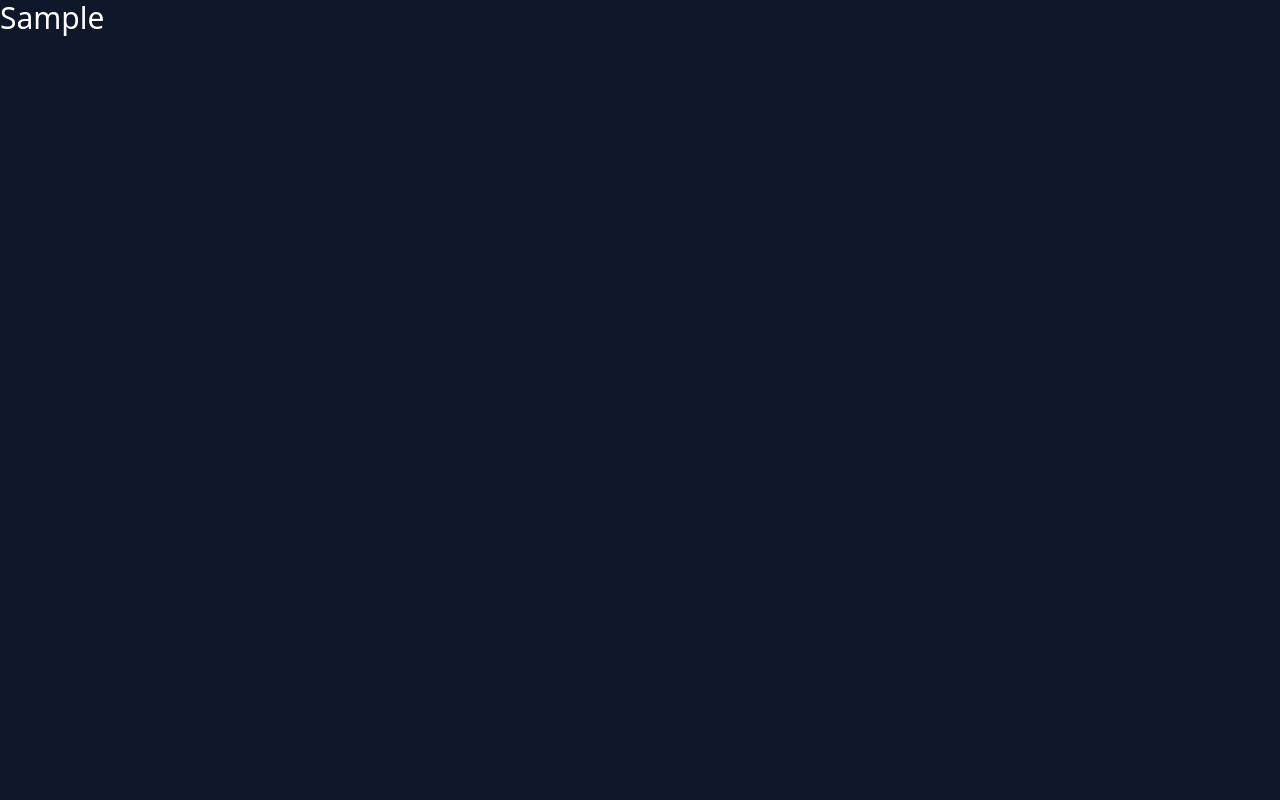
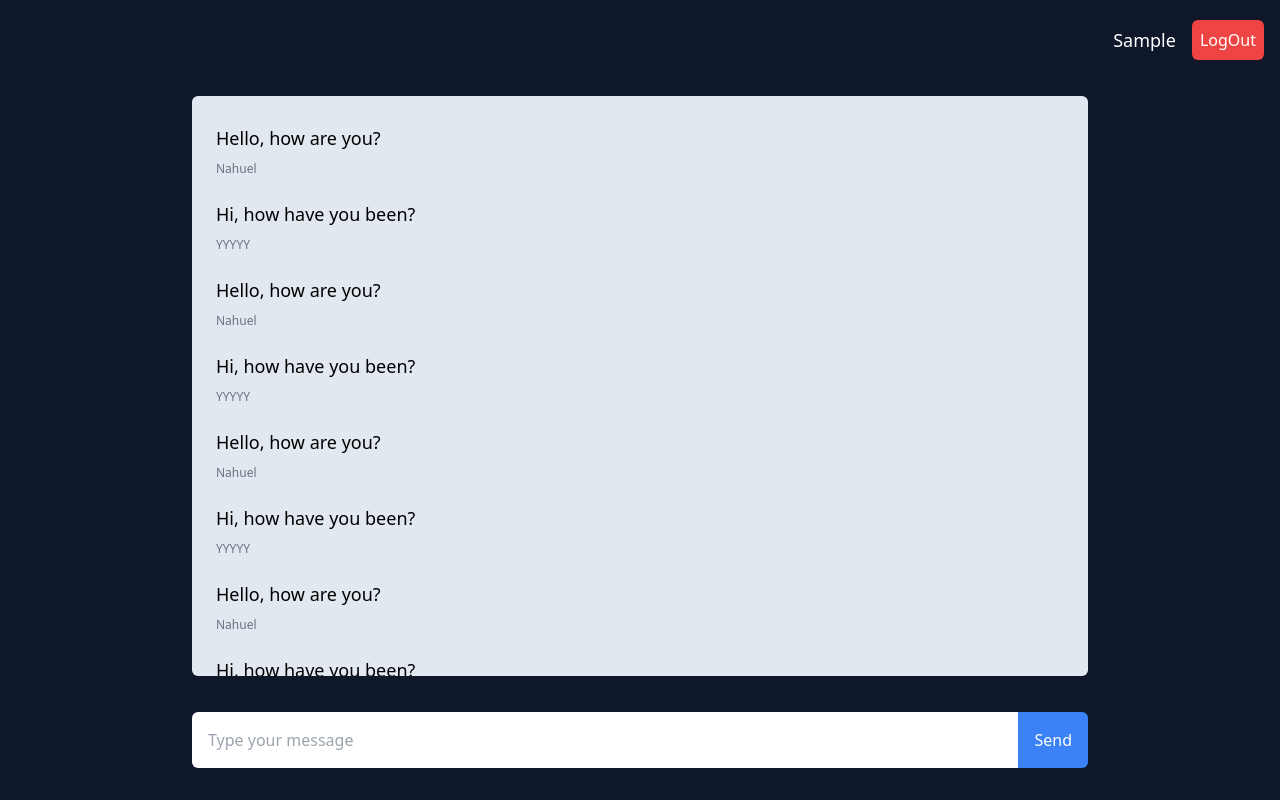
Before and after one commit to Nahuel-circulo/Chat-Front-End, a React (Vite) app: page / in a window 1280 px wide. Both pictures are taken after typing "Sample" into the empty fields and a click on the button "Ingresar". Built offline with nearby package versions, Linux system fonts and the light colour scheme.

Commit message:
basic layout for room view

```diff
--- a/package.json
+++ b/package.json
@@ -13,6 +13,7 @@
     "react": "^18.2.0",
     "react-dom": "^18.2.0",
     "react-router-dom": "^6.14.0",
+    "socket.io-client": "^4.7.1",
     "uuid": "^9.0.0"
   },
   "devDependencies": {
--- a/src/interfaces/contextInterfaces.ts
+++ b/src/interfaces/contextInterfaces.ts
@@ -9,6 +9,6 @@ export interface IAuthState {
 
 export interface IContextProps{
   authState: IAuthState
-  signIn: (user:IUser)=>void
-  logout: ()=>void
+  signIn: (user: IUser) => void
+  logout: () => void
 }
--- a/src/layouts/RoomLayout.tsx
+++ b/src/layouts/RoomLayout.tsx
@@ -1,13 +1,22 @@
 import { Navigate, Outlet } from 'react-router-dom'
 import { useContext } from 'react'
 import { AppContext } from '../context/App.context'
+
 const RoomLayout = () => {
-  const { authState } = useContext(AppContext)
+  const { authState, logout } = useContext(AppContext)
+
+  const { user } = authState
   return (
     <>
       {
         authState.isLoggedIn
-          ? <main className='bg-slate-900'><Outlet /></main>
+          ? <main className='min-h-screen bg-slate-900 grid grid-rows-[80px_1fr]'>
+            <div className='container flex items-center justify-end gap-4 p-4 mx-auto '>
+              <p className='text-lg text-white'>{user?.username}</p> <button onClick={logout} className='p-2 text-white bg-red-500 rounded-md'>LogOut</button>
+            </div>
+            <Outlet />
+            {/* eslint-disable-next-line react/jsx-closing-tag-location */}
+          </main>
           : <Navigate to='/' />
       }
     </>
--- a/src/pages/Room.tsx
+++ b/src/pages/Room.tsx
@@ -1,22 +1,103 @@
-import { useContext, useEffect } from 'react'
+import { useContext, FormEvent } from 'react'
 import { AppContext } from '../context/App.context'
-import { useNavigate } from 'react-router-dom'
+import { io } from 'socket.io-client'
 
+const messages = [
+  {
+    message: 'Hello, how are you?',
+    user: 'Nahuel'
+  },
+  {
+    message: 'Hi, how have you been?',
+    user: 'YYYYY'
+  },
+  {
+    message: 'Hello, how are you?',
+    user: 'Nahuel'
+  },
+  {
+    message: 'Hi, how have you been?',
+    user: 'YYYYY'
+  },
+  {
+    message: 'Hello, how are you?',
+    user: 'Nahuel'
+  },
+  {
+    message: 'Hi, how have you been?',
+    user: 'YYYYY'
+  },
+  {
+    message: 'Hello, how are you?',
+    user: 'Nahuel'
+  },
+  {
+    message: 'Hi, how have you been?',
+    user: 'YYYYY'
+  },
+  {
+    message: 'Hello, how are you?',
+    user: 'Nahuel'
+  },
+  {
+    message: 'Hi, how have you been?',
+    user: 'YYYYY'
+  },
+  {
+    message: 'Hello, how are you?',
+    user: 'Nahuel'
+  },
+  {
+    message: 'Hi, how have you been?',
+    user: 'YYYYY'
+  },
+  {
+    message: 'Hello, how are you?',
+    user: 'Nahuel'
+  },
+  {
+    message: 'Hi, how have you been?',
+    user: 'YYYYY'
+  },
+  {
+    message: 'Hello, how are you?',
+    user: 'Nahuel'
+  },
+  {
+    message: 'Hi, how have you been?',
+    user: 'YYYYY'
+  }
+]
 const Room = () => {
+  // const socket = io('http://localhost:3000')
+
   const { authState } = useContext(AppContext)
-  const { isLoggedIn, user } = authState
-  const navigate = useNavigate()
 
-  useEffect(() => {
-    if (!isLoggedIn) {
-      navigate('/')
-    }
-  }, [isLoggedIn, navigate])
+  const { user } = authState
 
+  const handleSubmit = (e: FormEvent<HTMLFormElement>) => {
+    e.preventDefault()
+    console.log('submit')
+  }
   return (
-    <div className='min-h-screen '>
-      <h1 className='text-3xl text-white'>{user?.username}</h1>
-    </div>
+    <main className='container grid grid-rows-[1fr_auto] gap-4 p-4 mx-auto '>
+      <div className='w-full max-w-4xl max-h-[calc(100vh-220px)] p-4 mx-auto overflow-y-scroll rounded-md bg-slate-200'>
+
+        {
+          messages.map((message, index) => (
+            <div key={index} className={`${message.user === user?.username ? 'text-right' : 'text-left'}  text-lg font-medium p-2 my-1`}>
+              <p>
+                {message.message}
+              </p>
+              <span className='text-xs text-gray-500'>{message.user === user?.username ? 'You' : message.user}</span>
+            </div>))
+        }
+      </div>
+      <form className='flex w-full max-w-4xl mx-auto my-4' onSubmit={handleSubmit}>
+        <input type='text' placeholder='Type your message' className='w-full px-4 py-2 rounded-s-md' />
+        <button type='submit' className='p-4 text-white bg-blue-500 rounded-e-md'>Send</button>
+      </form>
+    </main>
   )
 }
 
```
Also changed, not shown: src/main.tsx (+4 -6 lines), 1 other file (tests, documents, lock files or other folders).
